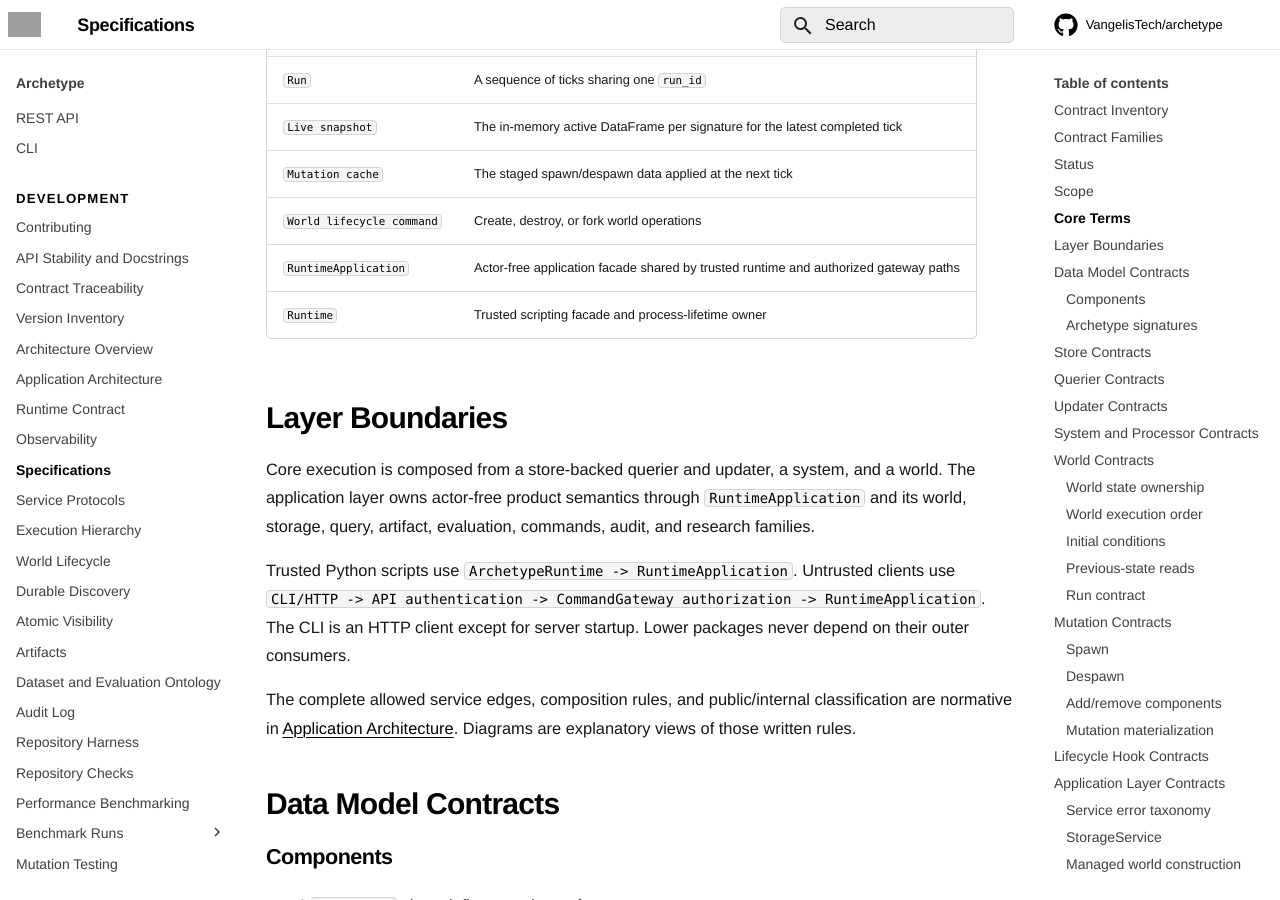
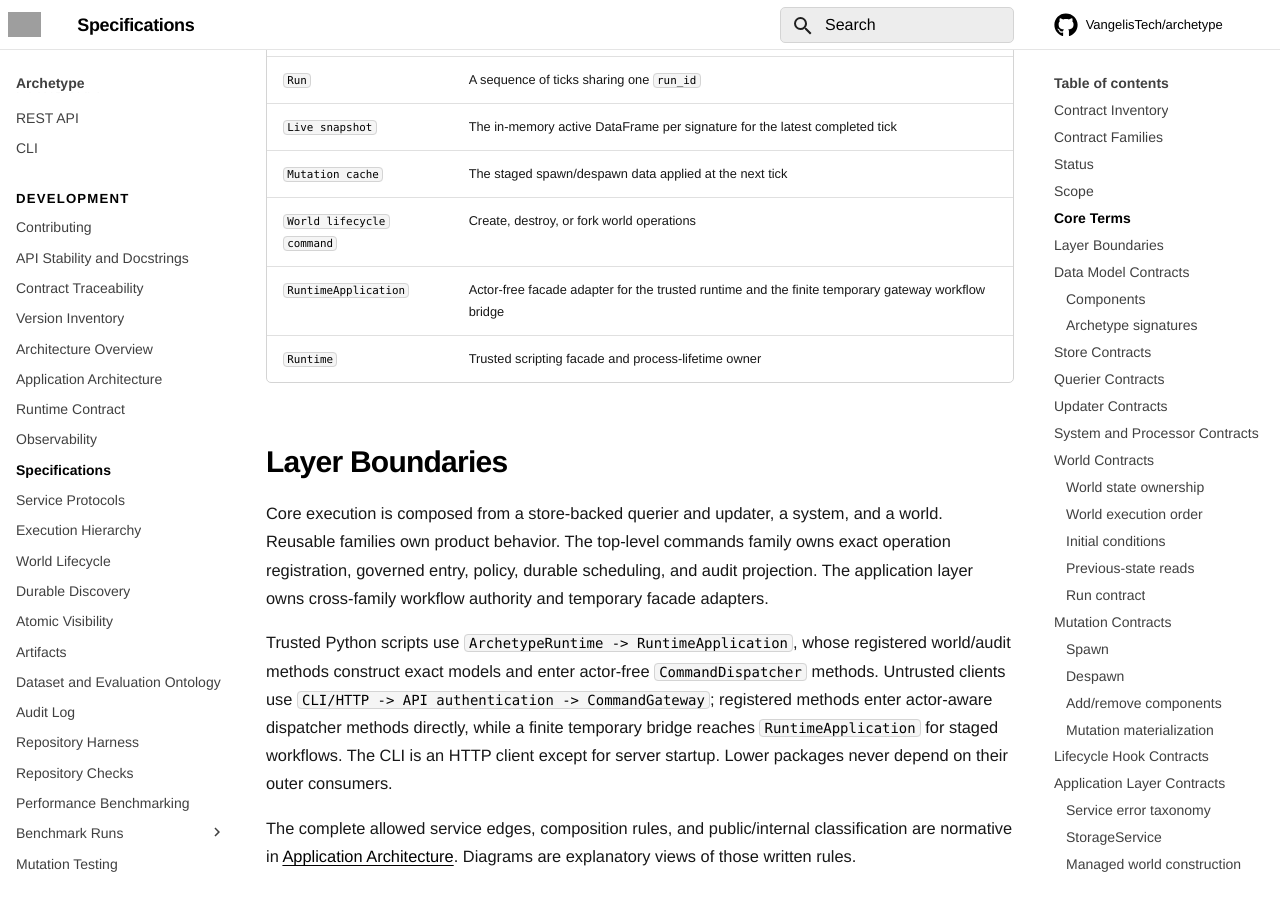
Before and after one commit to VangelisTech/archetype, an MkDocs documentation site: the page built from docs/guide/specification.md, in a window 1280 px wide and 900 px high, scrolled down 3910 px. Built offline with MkDocs 1.6.1 and Material for MkDocs 9.7.7, drawn with Linux system fonts in a browser that asks for light colours; comment, search, counter and statistics services are not loaded; some of the changed text lies outside the part shown; grey boxes are pictures that could not be loaded.

Commit message:
docs(commands): align remaining owner contracts
Signed-off-by: Everett Kleven <ekleven@vangelis.tech>

```diff
--- a/docs/guide/specification.md
+++ b/docs/guide/specification.md
@@ -106,20 +106,24 @@
 | `Live snapshot` | The in-memory active DataFrame per signature for the latest completed tick |
 | `Mutation cache` | The staged spawn/despawn data applied at the next tick |
 | `World lifecycle command` | Create, destroy, or fork world operations |
-| `RuntimeApplication` | Actor-free application facade shared by trusted runtime and authorized gateway paths |
+| `RuntimeApplication` | Actor-free facade adapter for the trusted runtime and the finite temporary gateway workflow bridge |
 | `Runtime` | Trusted scripting facade and process-lifetime owner |
 
 ## Layer Boundaries
 
 Core execution is composed from a store-backed querier and updater, a system,
-and a world. The application layer owns actor-free product semantics through
-`RuntimeApplication` and its world, storage, query, artifact, evaluation,
-commands, audit, and research families.
+and a world. Reusable families own product behavior. The top-level commands
+family owns exact operation registration, governed entry, policy, durable
+scheduling, and audit projection. The application layer owns cross-family
+workflow authority and temporary facade adapters.
 
-Trusted Python scripts use `ArchetypeRuntime -> RuntimeApplication`. Untrusted
-clients use `CLI/HTTP -> API authentication -> CommandGateway authorization ->
-RuntimeApplication`. The CLI is an HTTP client except for server startup.
-Lower packages never depend on their outer consumers.
+Trusted Python scripts use `ArchetypeRuntime -> RuntimeApplication`, whose
+registered world/audit methods construct exact models and enter actor-free
+`CommandDispatcher` methods. Untrusted clients use `CLI/HTTP -> API
+authentication -> CommandGateway`; registered methods enter actor-aware
+dispatcher methods directly, while a finite temporary bridge reaches
+`RuntimeApplication` for staged workflows. The CLI is an HTTP client except
+for server startup. Lower packages never depend on their outer consumers.
 
 The complete allowed service edges, composition rules, and public/internal
 classification are normative in
@@ -659,7 +663,9 @@
 - `archetype.world.query` is the internal durable ECS read surface below the
   application facade.
 - Trusted runtime reads go through `iRuntimeApplication`; untrusted reads go
-  through `iCommandGateway` and then the same application operation.
+  through `iCommandGateway`. Both adapters construct the same exact registered
+  query model and enter the appropriate actor-free or actor-aware dispatcher
+  method.
 - Archetype and component reads MUST resolve storage per call and query durable
   rows by `world_id` and `run_id`; they do not require the world to be live in
   the process registry.
@@ -1102,8 +1108,8 @@
 | Item | Status | Contract or remaining work | Oracle or tracking |
 |---|---|---|---|
 | 1 | Resolved | Async and sync updater/store failures raise instead of returning a stamped-but-uncommitted frame. | `tests/core/test_async_store_updater_failures.py`; `tests/sync/test_sync_stack_contracts.py` |
-| 2 | Resolved | Tick-deferred submission is allowlisted to dispatched commands and intentional application envelopes; all direct operations fail before quota, audit, or admission. | `tests/integration/test_command_flow.py::test_direct_only_commands_cannot_enter_tick_deferred_scheduler`; Issues #368, #415, #418 |
-| 3 | Resolved | `CommandGateway.submit*` reject an unknown world with `WorldNotFoundError` before quota, enqueue, or audit side effects. | `tests/integration/test_command_flow.py::test_submit_to_unknown_world_rejected` |
+| 2 | Resolved | Compatibility tick-deferred submission translates exactly six portable mutation envelopes. Direct-only operations and legacy `MESSAGE`, `CUSTOM`, and `QUERY_WORLD` envelopes fail before quota debit, evidence, or durable admission. | `tests/integration/test_command_flow.py::test_direct_only_commands_cannot_enter_tick_deferred_scheduler`; Issues #368, #415, #418 |
+| 3 | Resolved | `CommandGateway.submit*` reject an unknown world with `WorldNotFoundError` without creating a durable command row. Pure role denial precedes world resolution and all effects; an authorized later failure may consume its instance-owned quota coordinate and emit bounded failed evidence. | `tests/integration/test_command_flow.py::test_submit_to_unknown_world_rejected`; `tests/commands/test_dispatch_policy_contracts.py` |
 | 4 | Resolved | Duplicate-name and catalog-registration failures leave no hidden live world. | `tests/core/test_orchestrator_errors_and_instrumentation.py`; `tests/app/test_durable_discovery.py::test_failed_catalog_registration_leaves_no_live_world` |
 | 5 | Resolved | Spawn, despawn, and component migration hooks fire from their public mutation paths with the documented queue-time semantics. | `tests/core/test_resources_hooks_messaging.py`; `tests/core/test_batch_spawn_contract.py`; `tests/sync/test_sync_world.py` |
 | 6 | Resolved | `archetype.world.query` performs durable archetype, component, lineage, and signature reads; command history comes from the commands-owned audit projection. | `tests/world/test_query_contracts.py`; `tests/world/test_atomic_visibility.py`; `tests/commands/test_audit_projection_contracts.py` |
@@ -1120,7 +1126,7 @@
 | Subsystem | Contract |
 |---|---|
 | Command ledger | **Durable**: admission, order, leases, retries, terminal outcomes, and dead letters survive process loss. Applied outcomes settle atomically with tick publication. |
-| Audit journal | **Durable journal, eventually consistent projection**: authoritative transitions append transactional outbox events. Iceberg is a deduplicated analytical projection with an observable watermark. |
+| Audit journal | **Durable journal, eventually consistent projection**: authoritative transitions append transactional outbox events. Iceberg is a deduplicated analytical projection; scheduler/control-catalog outbox progress exposes the projection watermark. |
 | Mutation idempotency | **Commands are replay-safe by command identity** while direct simulation mutations remain distinct events. Replaying a staged command cannot materialize its effect twice. |
 | API auth | **Trust-boundary contract**: production ingress authenticates a stable principal and fails closed. Any anonymous-admin development mode is explicit and uses a stable process principal. The trusted runtime is actor-free. |
 | RBAC quota state | **Process-local and advisory** in v0.3 (daily token budgets reset on restart). Durable quota accounting is a control-catalog follow-up; deployments needing hard budgets enforce them at the identity layer above. |
```
Also changed, not shown: AGENTS.md (+2 -1 lines), docs/guide/data-flow.md (+6 -3 lines), docs/guide/examples.md (+7 -7 lines), docs/guide/service-protocols.md (+1 -1 lines), 1 other file.
